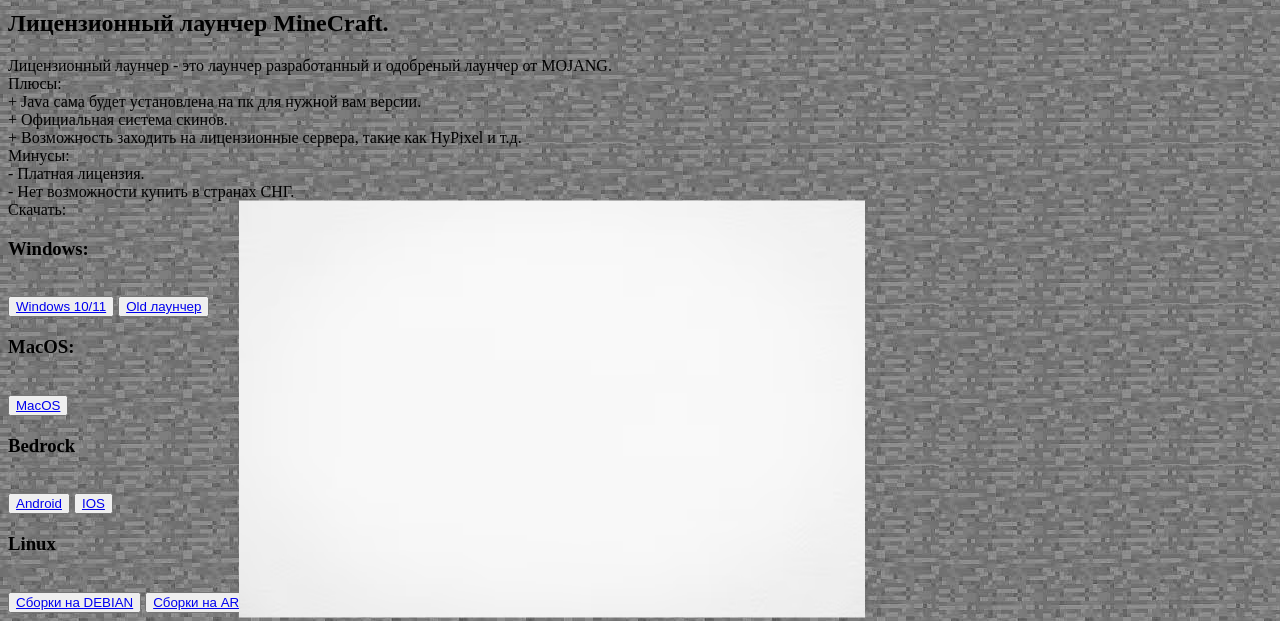
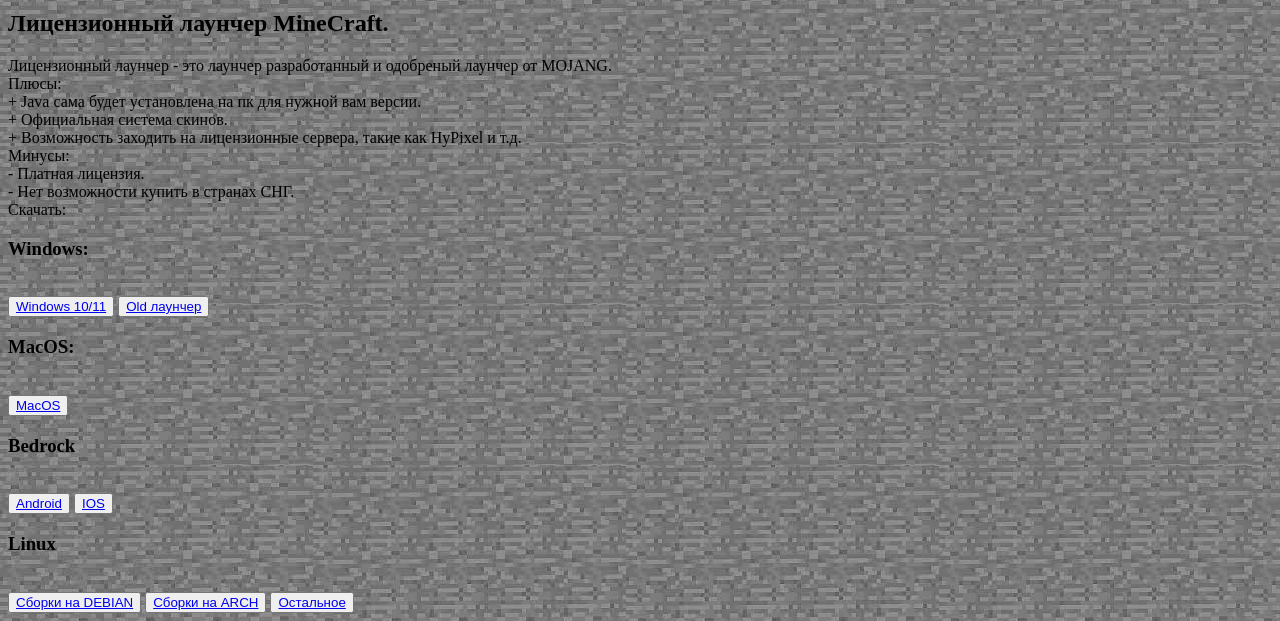
Before and after one commit to MaxiMax9055/Minecrafters_webresors, a Flask app: page /home in a window 1280 px wide. Shown: the part 179-800 px from the top of the page. Run offline with Flask 3, Linux system fonts and the light colour scheme.

Commit message:
Update downtext.html

```diff
--- a/templates/downtext.html
+++ b/templates/downtext.html
@@ -11,10 +11,7 @@
       transform: translate(-50%,-50%);
   }
   </style>
-<body background="statc/fon.png" bgcolor="white">
-<dif class="container">
-<img src="static/whitebackground.png">
-</dif>
+<body background="statc/whitebackground.png" bgcolor="white">
 <h1>Раздел посвещён скачке маинкрафт.</h1>
 <h4>Выберите раздел ниже:</h4>
 <button>
```
